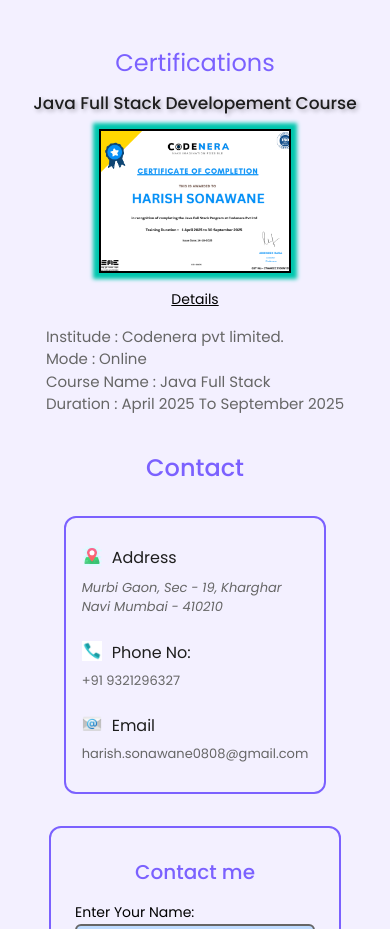
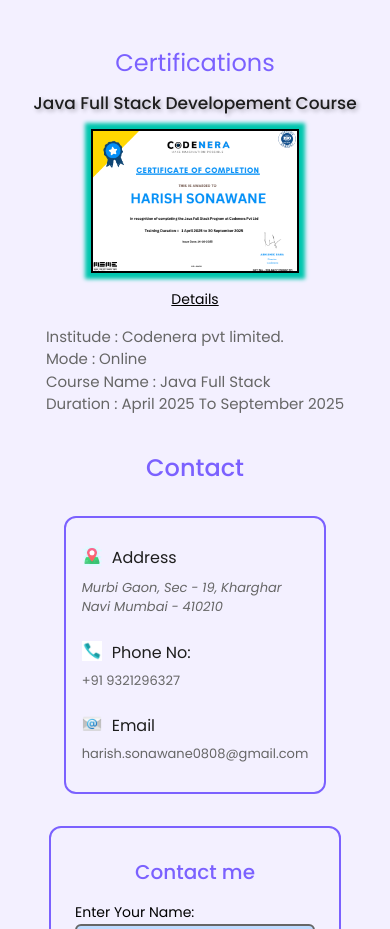
Before and after one commit to Harry080808/Harish-porfolio, a website: page index.html in a window 390 px wide. Shown: the part 4820-5749 px from the top of the page. Drawn offline with nearby package versions, Linux system fonts and the light colour scheme; files that its build step writes are made by us from their sources; a web font is replaced by a local one.

Commit message:
width of certificate

```diff
--- a/index.html
+++ b/index.html
@@ -271,7 +271,7 @@
     <div class="md:h-[70vh] w-screen flex flex-col justify-between items-center">
       <div class="text-2xl md:text-4xl text-[var(--brand-color)] pt-3">Certifications</div>
       <div class="text-[17px] md:text-2xl text-[var(--main-text)] font-medium text-shadow mt-3 md:mt-0 mb-3">Java Full Stack Developement Course</div>
-      <div class="h-36 w-48 md:h-56 md:w-80 flex justify-center items-center border-2 shadow-[var(--cer-shadow)] text-center overflow-hidden">
+      <div class="h-36 w-52 md:h-56 md:w-80 flex justify-center items-center border-2 shadow-[var(--cer-shadow)] text-center overflow-hidden">
         <img src="/assets/Certificate image.png" alt="My course Certificate" class="h-full w-full object-cover">
       </div>
       <div class="text-[14px] md:text-xl underline py-4 md:py-0">Details</div>
```
